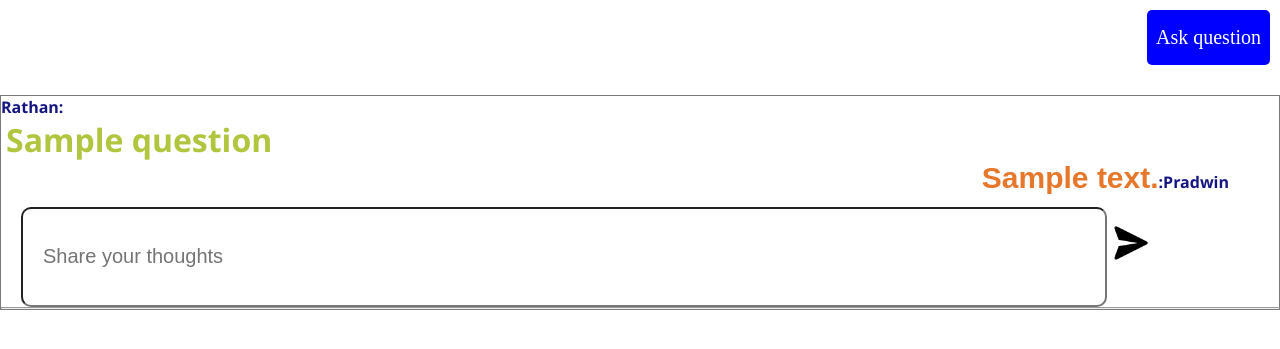
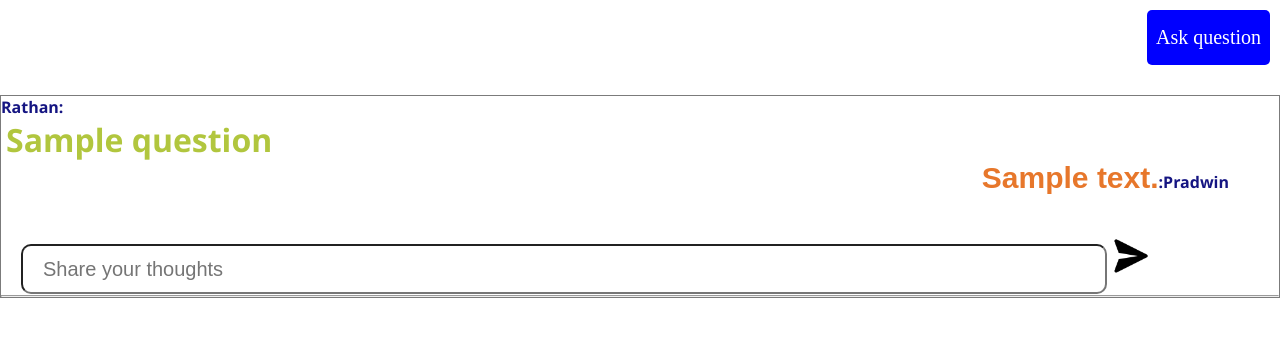
Before and after one commit to Rathan-r-nayak/farmassistant, a Django app: page /discuss/ in a window 1280 px wide. Shown: the top 349 px of the page. Run offline with Django 4.2, Linux system fonts and the light colour scheme; tables that the repository leaves empty hold one stand-in row (values such as "Sample post").

Commit message:
adding some html code in discussion.html and modifying views.py

```diff
--- a/discussapp/templates/discussapp/discussion.html
+++ b/discussapp/templates/discussapp/discussion.html
@@ -73,7 +73,7 @@
 .thoughts{
     font-size: 20px;
     width: 85%;
-    height: 100px;
+    height: 50px;
     padding: 12px 20px;
     margin-left: 20px;
     display: inline-block;
@@ -85,6 +85,8 @@
     cursor: pointer;
     height: 100px;
 
+
+
 }
 .share_answer{
     display: flex;
@@ -92,6 +94,12 @@
 }
 .button{
     margin-top: 10px;
+}
+.image{
+    margin: 0;
+    margin-top: 25px;
+    padding: 0;
+    box-sizing: border-box;
 }
 
 {%endblock style%}
--- a/discussapp/views.py
+++ b/discussapp/views.py
@@ -7,9 +7,12 @@ from django.http import HttpResponse,HttpResponseRedirect
 def discuss(request):
     query=models.Questions.objects.all().values()
     answer=models.Answers.objects.all().values()
+    farmer=models.Farmer.objects.all().values()
+
     context={
         'queries':query,
-        'ans':answer
+        'ans':answer,
+        'farmer':farmer,
     }
     print("\n",request.user,"\n")
     template = loader.get_template('discussapp/discussion.html')
```
